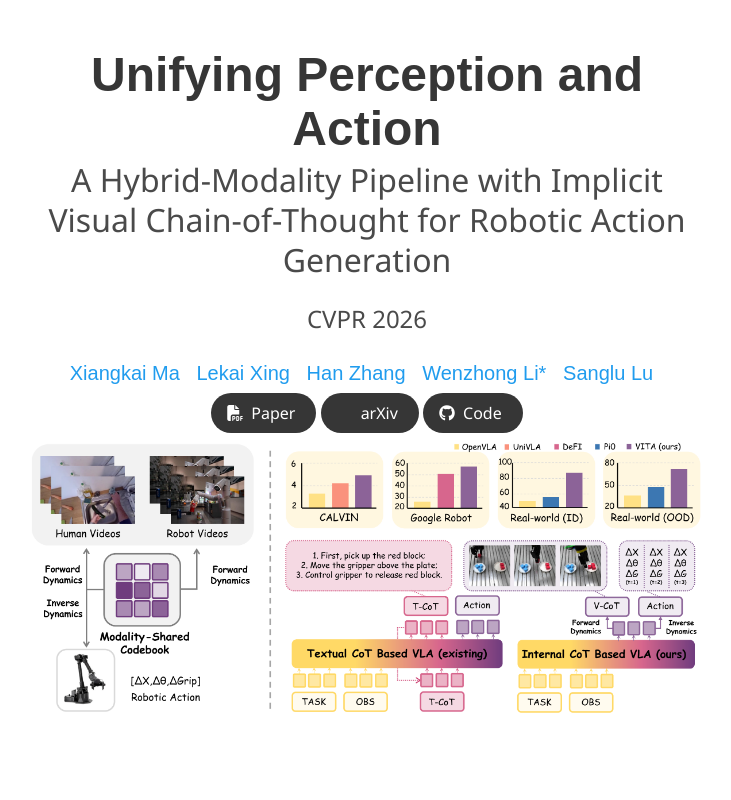
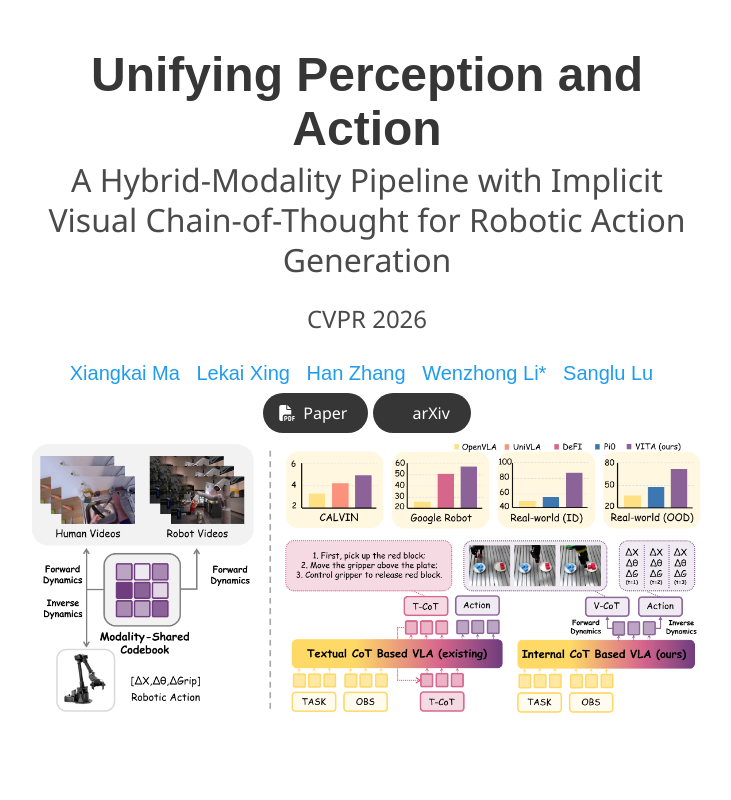
Before and after one commit to Xiang-Kai/vita-cvpr26.github.io, a plain HTML site: page index.html in a window 1280 px wide. Shown: the top 800 px of the page, without its empty margins (273-1004 px from the left). Drawn offline with nearby package versions, Linux system fonts and the light colour scheme; some icons are missing; a web font is replaced by a local one.

Commit message:
Update index.html

```diff
--- a/index.html
+++ b/index.html
@@ -74,15 +74,15 @@
                 </a>
               </span>
               <!-- Code Link. -->
-              <span class="link-block">
-                <a href="https://github.com/UnifyingPerceptionAndAction/vita"
-                   class="external-link button is-normal is-rounded is-dark">
-                  <span class="icon">
-                      <i class="fab fa-github"></i>
-                  </span>
-                  <span>Code</span>
-                  </a>
-              </span>
+<!--              <span class="link-block">-->
+<!--                <a href="https://github.com/UnifyingPerceptionAndAction/vita"-->
+<!--                   class="external-link button is-normal is-rounded is-dark">-->
+<!--                  <span class="icon">-->
+<!--                      <i class="fab fa-github"></i>-->
+<!--                  </span>-->
+<!--                  <span>Code</span>-->
+<!--                  </a>-->
+<!--              </span>-->
               <img src="media/approach1.PNG" alt="CoT-VLA Pipeline" style="width: 100%;">
             </div>
           </div>
```
